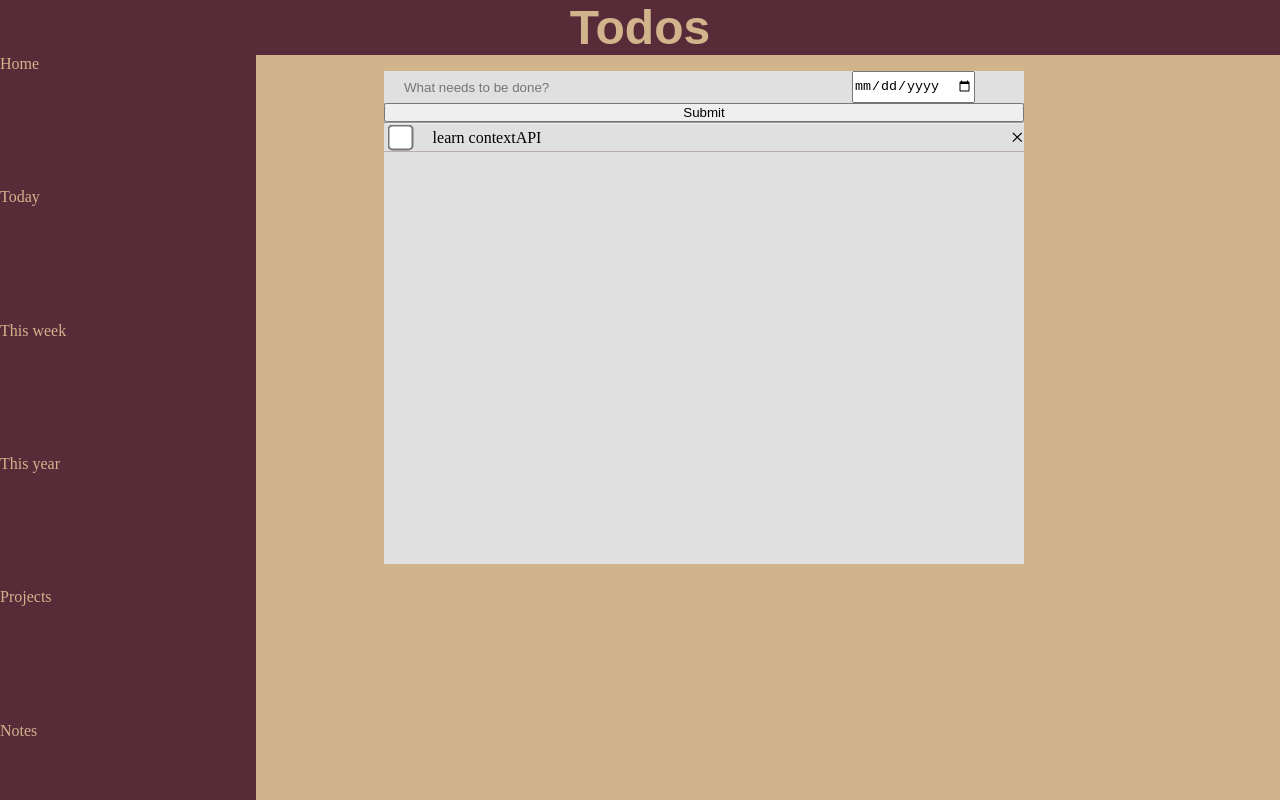
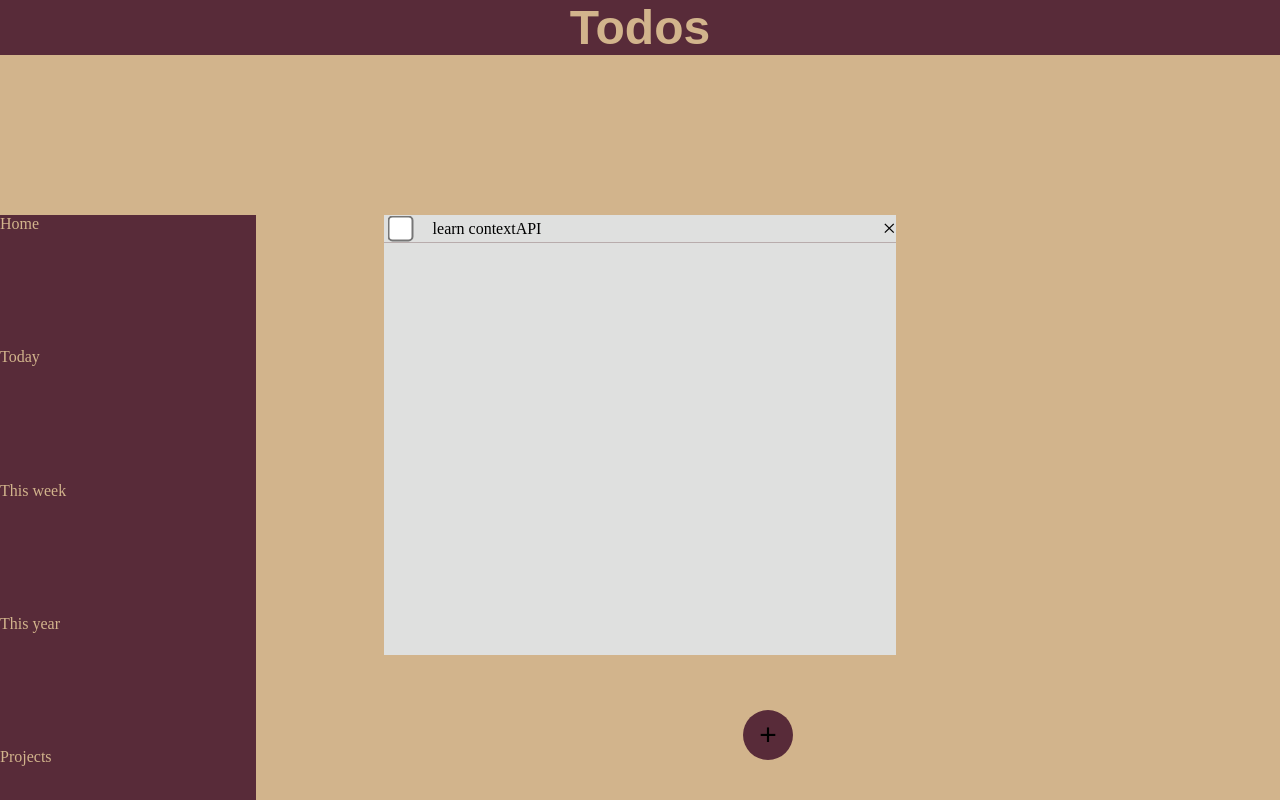
Before and after one commit to silanurs/todo-list, a React (Vite) app: page / in a window 1280 px wide. Shown: the top 800 px of the page. Built offline with nearby package versions, Linux system fonts and the light colour scheme.

Commit message:
modify forms

```diff
--- a/src/App.css
+++ b/src/App.css
@@ -25,16 +25,14 @@ header {
     display:grid;
     width:40vw;
     margin-left:30vw;
+    margin-top:20vh;
 }
 form {
-    float:top;
+
     width: 50vw;
     background-color:#DFE0DF;
     margin-top:2vh;
     place-self:center;
-    display:flex;
-    justify-content:flex-start;
-
     font-size:2rem;
 }
   input[type=checkbox]{
@@ -85,3 +83,28 @@ form {
     text-decoration: none;
     color:#D2B48C;
   }
+  .add {
+    width: 50px;
+    height:50px;
+    border:none;
+    position:fixed;
+    bottom: 5vh;
+    font-size: 30px;
+    border-radius: 100%;
+    color: #f1faf1;
+    text-align: center;
+    background:#582B39;
+    color:var(--background);
+    transition: width 0.3s, height 0.3s, transform 0.3s;
+    transition-timing-function: linear;
+}
+.add:hover{
+    width:60px;
+    height:60px;
+    transform:rotate(180deg);
+}
+
+.button {
+  display:flex;
+  justify-content: center;
+}
--- a/src/App.jsx
+++ b/src/App.jsx
@@ -6,16 +6,16 @@ import Menu from './components/menu';
 
 import './App.css'
 
-const App = () => {
+ const App = () => {
   return (
     <div>
       <Header/>
       <div className="flex">
       <Todos/>
+      <div className="button"> <button type="button" className="add">+</button></div>
       </div>
     </div>
   );
 };
 
-
 export default App
--- a/src/components/todos.jsx
+++ b/src/components/todos.jsx
@@ -10,26 +10,21 @@ const Todos = () =>{
         const name = e.target.name;
         const value = e.target.value;
         setInfo(inputs => ({...inputs, [name]:value}));
-        setInfo(inputs=>({...inputs, date:dateFormat(date,"paddedShortDate")}))
+        console.log(info.date)
 
     }
     const handleSubmit=(e)=>{
         e.preventDefault()
+        //setInfo(inputs=>({...inputs, date:dateFormat(new Date(date.split("-").join()),"dd/mm/yyyy")}))
+        console.log(info.date)
         setTodos([...todos, info])
-        setInfo(inputs=>({...inputs, description:"", date:""}))
+        //setInfo(inputs=>({...inputs, description:"", date:""}))
     }
 
     return (
         <main>
             <Menu/>
             <div id="todo-container">
-            <form>
-                <input type="text" id="description" placeholder="What needs to be done?" required name="description" value={info.description} onChange={handleChange}></input>
-                <label htmlFor="description"></label>
-                <input type="date" id="date"required name="date" value={info.date} onChange={handleChange} data-date="" data-date-format="DD MMMM YYYY"></input>
-            </form>
-            <button type="submit" onClick={handleSubmit}>Submit</button>
-            <hr></hr>
             <List todos={todos}/>
             </div>
 
--- a/src/main.jsx
+++ b/src/main.jsx
@@ -1,6 +1,6 @@
 import React from 'react'
 import ReactDOM from 'react-dom/client'
-import App from './App.jsx'
+import App from './App';
 
 import { createBrowserRouter, RouterProvider } from "react-router-dom";
 
```
Also changed, not shown: 1 other file (tests, documents, lock files or other folders).
